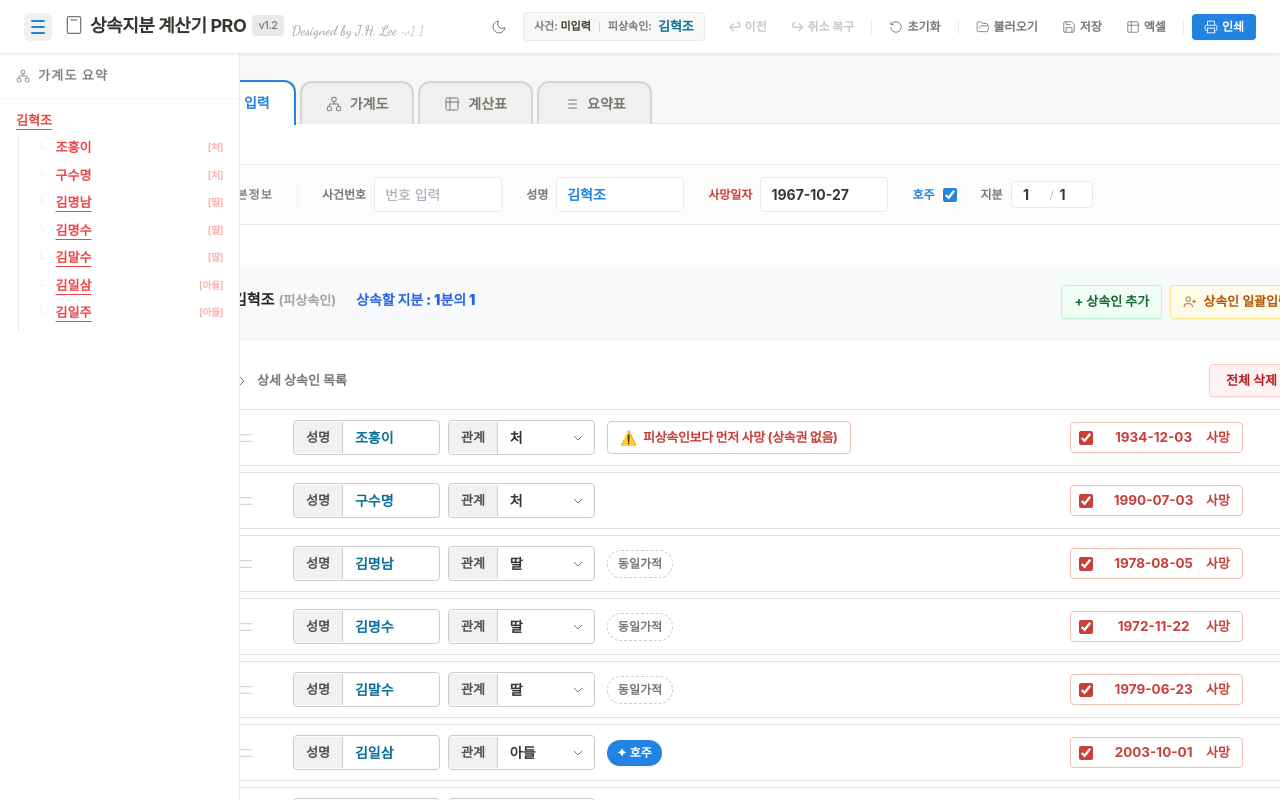
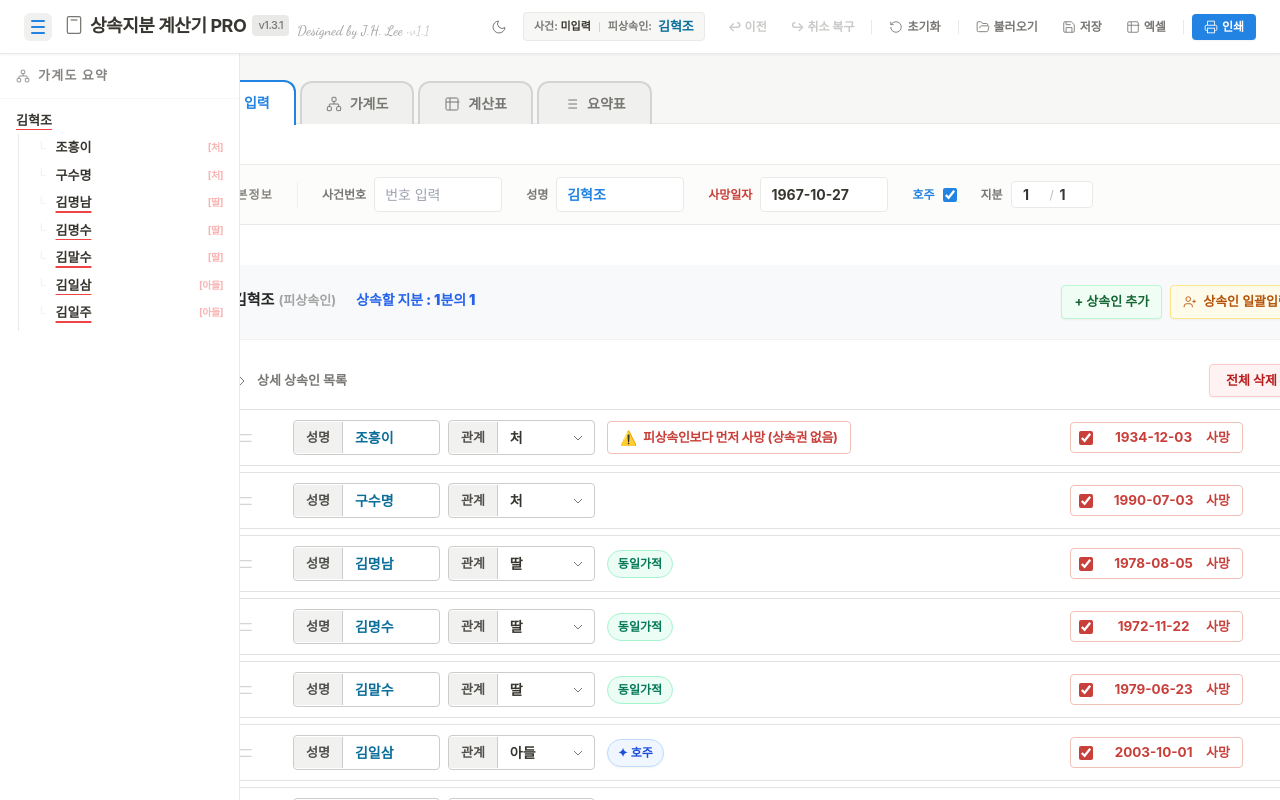
Before and after one commit to wallmendi-beep/inherit-calc, a React (Vite) app: page / in a window 1280 px wide. Shown: the top 800 px of the page. Built offline with nearby package versions, Linux system fonts and the light colour scheme; the HTML template or start-up script is replaced by a standard one.

Commit message:
feat(v1.3.1): improve sidebar UI colors and underline thickness, refine hoju/married-daughter chips

```diff
--- a/package.json
+++ b/package.json
@@ -1,7 +1,7 @@
 {
   "name": "inheritance-calc-pro",
   "private": true,
-  "version": "1.3.0",
+  "version": "1.3.1",
   "type": "module",
   "scripts": {
     "dev": "vite",
--- a/src-tauri/tauri.conf.json
+++ b/src-tauri/tauri.conf.json
@@ -1,7 +1,7 @@
 {
   "$schema": "../node_modules/@tauri-apps/cli/config.schema.json",
   "productName": "상속지분계산기",
-  "version": "1.3.0",
+  "version": "1.3.1",
   "identifier": "com.inheritence.calc",
   "build": {
     "frontendDist": "../dist",
--- a/src/App.jsx
+++ b/src/App.jsx
@@ -18,17 +18,19 @@ const MiniTreeView = ({ node, level = 0, onSelectNode, visitedHeirs = new Set(),
   const [isExpanded, setIsExpanded] = React.useState(level === 0); // 루트는 기본 확장
   if (!node) return null;
 
-  // 🎨 항렬별/상태별 색상 정의
-  const getLevelColor = (lvl, isDead) => {
-    if (isDead) return 'text-[#ef4444] dark:text-red-500 font-black';
-    if (lvl === 0) return 'text-[#0ea5e9] dark:text-sky-400 font-black';
-    if (lvl === 1) return 'text-[#22c55e] dark:text-green-400 font-bold';
-    if (lvl === 2) return 'text-[#f97316] dark:text-orange-400 font-bold';
-    return 'text-[#a855f7] dark:text-purple-400 font-bold';
-  };
-
-  const nameColorClass = getLevelColor(level, node.isDeceased);
+  // 🎨 상태별 스타일 정의 (사용자 커스텀)
+  const getStatusStyle = (isDead, hasSubHeirs) => {
+    let colorClass = 'text-[#2563eb] dark:text-blue-400 font-bold'; // 기본 상속인 (파란색)
+    if (isDead) colorClass = 'text-[#37352f] dark:text-neutral-100 font-black'; // 사망자 (검정/진한회색)
+
+    let underlineClass = '';
+    if (hasSubHeirs) underlineClass = 'underline decoration-[#ef4444] dark:decoration-red-500 decoration-[5px] underline-offset-4'; // 하위 상속인 존재 시 빨간색 언더라인 (두께 강화)
+
+    return `${colorClass} ${underlineClass}`;
+  };
+
   const hasHeirs = node.heirs && node.heirs.length > 0;
+  const itemStyleClass = getStatusStyle(node.isDeceased, hasHeirs);
 
   // 중복 노출 방지 로직 (간소화 유지)
   const isDuplicate = node.name && visitedHeirs.has(node.name) && level > 0;
@@ -43,7 +45,7 @@ const MiniTreeView = ({ node, level = 0, onSelectNode, visitedHeirs = new Set(),
             if (hasHeirs) setIsExpanded(!isExpanded);
             onSelectNode && onSelectNode(node.id);
           }}
-          className={`text-[13px] truncate transition-all flex-1 min-w-0 cursor-pointer hover:bg-neutral-100 dark:hover:bg-neutral-800 px-1 rounded ${nameColorClass} ${hasHeirs ? 'underline underline-offset-4 decoration-current decoration-1' : ''}`}
+          className={`text-[13px] truncate transition-all flex-1 min-w-0 cursor-pointer hover:bg-neutral-100 dark:hover:bg-neutral-800 px-1 rounded ${itemStyleClass}`}
         >
           {node.name || (level === 0 ? '피상속인' : '(이름 없음)')}
         </span>
@@ -672,7 +674,7 @@ function App() {
     <div className="w-full min-h-screen relative flex flex-col items-center pb-24 transition-colors duration-200 bg-[#f7f7f5] dark:bg-neutral-900">
 
       <div id="print-footer" className="hidden print:block fixed bottom-0 right-0 font-['Dancing_Script'] text-neutral-300 text-sm">
-        Designed by J.H. Lee (v1.3.0)
+        Designed by J.H. Lee (v1.3.1)
       </div>
 
       {/* 💡 사이드 패널 - 탭에 상관없이 항상 고정 표시 */}
@@ -800,7 +802,7 @@ function App() {
             <div className="flex items-baseline gap-2">
               <div className="flex items-center text-[#37352f] dark:text-neutral-100 font-bold text-[18px] tracking-tight">
                 <IconCalculator className="w-5 h-5 mr-1.5 text-[#787774] dark:text-neutral-400" />
-                상속지분 계산기 PRO <span className="ml-1.5 text-[11px] font-medium bg-[#e9e9e7] dark:bg-neutral-700 px-1.5 py-0.5 rounded text-[#787774] dark:text-neutral-400">v1.2</span>
+                상속지분 계산기 PRO <span className="ml-1.5 text-[11px] font-medium bg-[#e9e9e7] dark:bg-neutral-700 px-1.5 py-0.5 rounded text-[#787774] dark:text-neutral-400">v1.3.1</span>
               </div>
               <span className="designer-sign text-[#a3a3a3] dark:text-neutral-500 text-[14px]">Designed by J.H. Lee · <span className="opacity-60">v1.1</span></span>
             </div>
--- a/src/components/HeirRow.jsx
+++ b/src/components/HeirRow.jsx
@@ -116,12 +116,12 @@ const HeirRow = ({ node, level, handleUpdate, removeHeir, addHeir, siblings, inh
                 onClick={() => !hasOtherHoju || node.isHoju ? handleUpdate(node.id, 'isHoju', !node.isHoju) : null}
                 onKeyDown={onKeyDown}
                 disabled={hasOtherHoju && !node.isHoju}
-                className={`flex items-center gap-1 px-2.5 py-1 rounded-full text-[12px] font-bold transition-all select-none ${
+                className={`flex items-center gap-1 px-2.5 py-1 rounded-full text-[12px] font-bold transition-all select-none border ${
                   node.isHoju
-                    ? 'bg-[#2383e2] text-white shadow-sm hover:bg-[#0073ea]'
+                    ? 'bg-[#eff6ff] dark:bg-blue-900/30 text-[#1d4ed8] dark:text-blue-300 border-[#bfdbfe] dark:border-blue-800/50 shadow-sm'
                     : hasOtherHoju
-                      ? 'bg-[#f1f1ef] dark:bg-slate-700/50 text-[#a3a3a3] dark:text-slate-500 cursor-not-allowed border border-dashed border-[#d4d4d4] dark:border-slate-600'
-                      : 'bg-white dark:bg-slate-800 text-[#787774] dark:text-slate-400 border border-dashed border-[#cccccc] dark:border-slate-600 hover:border-[#2383e2] hover:text-[#2383e2] dark:hover:border-blue-400 dark:hover:text-blue-400 cursor-pointer'
+                      ? 'bg-[#f1f1ef] dark:bg-slate-700/50 text-[#a3a3a3] dark:text-slate-500 cursor-not-allowed border-dashed border-[#d4d4d4] dark:border-slate-600'
+                      : 'bg-white dark:bg-slate-800 text-[#787774] dark:text-slate-400 border-dashed border-[#cccccc] dark:border-slate-600 hover:border-[#2383e2] hover:text-[#2383e2] dark:hover:border-blue-400 dark:hover:text-blue-400 cursor-pointer'
                 }`}
               >
                 {node.isHoju ? '✦ 호주' : '호주'}
@@ -133,13 +133,13 @@ const HeirRow = ({ node, level, handleUpdate, removeHeir, addHeir, siblings, inh
                 type="button"
                 onClick={() => handleUpdate(node.id, 'isSameRegister', node.isSameRegister === false ? true : false)}
                 onKeyDown={onKeyDown}
-                className={`flex items-center gap-1 px-2.5 py-1 rounded-full text-[12px] font-bold transition-all select-none cursor-pointer ${
+                className={`flex items-center gap-1 px-2.5 py-1 rounded-full text-[12px] font-bold transition-all select-none cursor-pointer border ${
                   node.isSameRegister !== false
-                    ? 'bg-white dark:bg-slate-800 text-[#787774] dark:text-slate-400 border border-dashed border-[#cccccc] dark:border-slate-600 hover:border-[#c2410c] hover:text-[#c2410c] dark:hover:border-orange-400 dark:hover:text-orange-400'
-                    : 'bg-[#c2410c] text-white shadow-sm hover:bg-[#a3370b]'
+                    ? 'bg-[#ecfdf5] dark:bg-emerald-900/20 text-[#047857] dark:text-emerald-400 border-[#a7f3d0] dark:border-emerald-800/40 hover:border-[#059669]'
+                    : 'bg-[#fff1f2] dark:bg-rose-900/20 text-[#be123e] dark:text-rose-400 border-[#fecdd3] dark:border-rose-800/40 shadow-sm hover:border-[#e11d48]'
                 }`}
               >
-                {node.isSameRegister !== false ? '동일가적' : '✦ 출가(제적)'}
+                {node.isSameRegister !== false ? '동일가적' : '출가(제적)'}
               </button>
             )}
 
```
